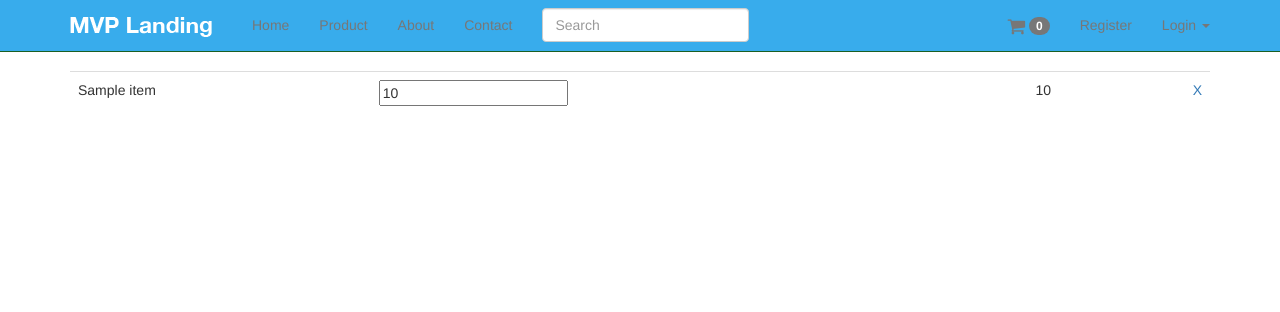
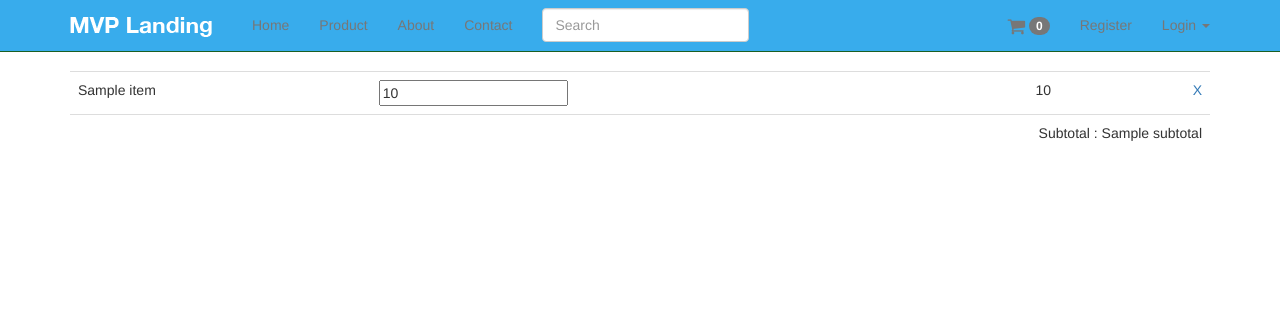
Before and after one commit to djangoleonard/src, a Django app: template templates/carts/carts.html in a window 1280 px wide. Shown: the top 312 px of the page. Run offline with Django 3.2, Linux system fonts and the light colour scheme; the template is opened without the code that fills it: most values are stand-ins (such as "Sample title", 1, 10 or a date in 2020); some libraries are stand-ins or nearby versions.

Commit message:
082 Cart Subtotal lesson finished

```diff
--- a/templates/carts/carts.html
+++ b/templates/carts/carts.html
@@ -23,12 +23,13 @@
                     <td><input type="number" class="item-qty" name="qty" value="{{ item.quantity }}"/>
                         <input type="submit" class="btn-update btn btn-link" value="Update item" style="display: none;"/>
                     </td>
-                    <td>{{ item.line_total }}</td>
+                    <td>{{ item.line_item_total }}</td>
                     <td class="text-right"><a href="{{ item.remove }}">X</a>
 
                     </td>
                 </form>
             </tr>
         {% endfor %}
+    <tr><td colspan="4" class="text-right">Subtotal : {{ object.subtotal }}</td></tr>
     </table>
 {% endblock %}
```
